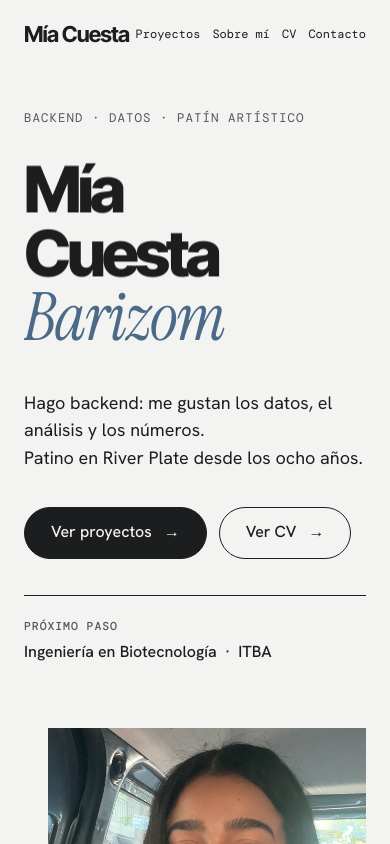
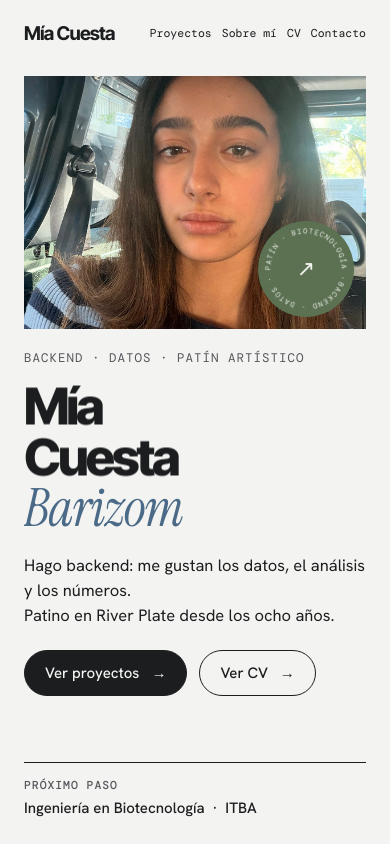
Before and after one commit to miacuesta/Portfolio-Mia-Cuesta, an Astro site: page / in a window 390 px wide. Shown: the top 844 px of the page. Built offline with nearby package versions, Linux system fonts and the light colour scheme; Astro itself is replaced by a stand-in of ours.

Commit message:
El inicio entra completo en la pantalla y se despide al scrollear

```diff
--- a/src/scripts/animations.js
+++ b/src/scripts/animations.js
@@ -107,6 +107,13 @@ import Lenis from "lenis";
     delay: 0.1,
   });
   gsap.from(".barizom", { rotate: 6, duration: 0.9, ease: "power3.out", delay: 0.26 });
+  // El resto del inicio aparece al cargar (ya está en pantalla, no espera al scroll)
+  gsap.to(".hero .reveal", { opacity: 1, y: 0, duration: 0.6, ease: "power2.out", stagger: 0.08, delay: 0.45 });
+
+  // Al scrollear, el inicio se despide suave mientras sube la cinta
+  const heroScroll = { trigger: ".hero", start: "top top", end: "bottom top", scrub: true };
+  gsap.to(".hero__text", { yPercent: -12, opacity: 0.25, ease: "none", scrollTrigger: heroScroll });
+  gsap.to(".hero__media img", { scale: 1.08, ease: "none", scrollTrigger: { ...heroScroll } });
 
   // ---------- 02. Cinta de palabras ----------
   const track = document.querySelector(".marquee__track");
@@ -168,7 +175,7 @@ import Lenis from "lenis";
   // ---------- 06. Carpetas: entran en cascada con .reveal; al pasar el mouse se abren (CSS) ----------
 
   // ---------- 07. Aparición al hacer scroll (cascada) ----------
-  ScrollTrigger.batch(".reveal", {
+  ScrollTrigger.batch(".reveal:not(.hero .reveal)", {
     start: "top 90%",
     once: true,
     onEnter: (els) =>
--- a/src/styles/global.css
+++ b/src/styles/global.css
@@ -153,19 +153,22 @@ button { font: inherit; color: inherit; background: none; border: 0; padding: 0;
 :focus-visible { outline: 2px solid var(--blue); outline-offset: 3px; }
 
 /* ---------- HERO ---------- */
-.hero { padding: 25px 0 90px; }
+/* Todo el inicio entra en una pantalla: la foto se ajusta al alto disponible */
+.hero { padding: 16px 0 36px; }
 .hero__grid {
   display: grid;
-  grid-template-columns: 1fr 600px;
+  grid-template-columns: 1fr auto;
   gap: 40px;
-  align-items: start;
+  height: calc(100svh - 88px - 52px);
+  min-height: 540px;
+  max-height: 860px;
 }
-.hero__text { padding-top: 47px; display: flex; flex-direction: column; }
+.hero__text { padding-top: 2.4svh; display: flex; flex-direction: column; min-height: 0; }
 .hero__name {
-  margin-top: 30px;
+  margin-top: 2.6svh;
   font-family: var(--f-display);
   font-weight: 800;
-  font-size: clamp(64px, 8.3vw, 120px);
+  font-size: clamp(56px, min(8.3vw, 12.2svh), 120px);
   line-height: .96;
   letter-spacing: -.06em;
 }
@@ -178,14 +181,14 @@ button { font: inherit; color: inherit; background: none; border: 0; padding: 0;
   transform-origin: left bottom;
 }
 .hero__lead {
-  margin-top: 36px;
-  font-size: 21px;
+  margin-top: 3.4svh;
+  font-size: clamp(17px, 2.4svh, 21px);
   line-height: 1.52;
   max-width: 440px;
 }
-.hero__ctas { margin-top: 64px; display: flex; gap: 12px; flex-wrap: wrap; }
+.hero__ctas { margin-top: 4.6svh; display: flex; gap: 12px; flex-wrap: wrap; }
 .hero__next {
-  margin-top: 64px;
+  margin-top: auto;
   margin-right: -80px;
   padding-top: 22px;
   border-top: 1px solid var(--line);
@@ -198,13 +201,18 @@ button { font: inherit; color: inherit; background: none; border: 0; padding: 0;
 .hero__next .eyebrow { font-size: 11.5px; }
 .dot-sep { margin: 0 4px; }
 
-.hero__media { position: relative; }
-.hero__media img { width: 100%; aspect-ratio: 600 / 780; object-fit: cover; }
+.hero__media {
+  position: relative;
+  height: 100%;
+  aspect-ratio: 600 / 760;
+  max-width: 600px;
+}
+.hero__media img { width: 100%; height: 100%; object-fit: cover; object-position: 50% 30%; }
 
 .seal {
   position: absolute;
   left: -84px;
-  bottom: -84px;
+  bottom: -32px;
   width: 168px;
   height: 168px;
   border-radius: 50%;
@@ -697,8 +705,6 @@ html.modal-open { overflow: hidden; }
 /* ---------- Responsive ---------- */
 @media (max-width: 1200px) {
   :root { --gutter: 48px; }
-  .hero__grid { grid-template-columns: 1fr 46%; }
-  .project { grid-template-columns: 1fr 55%; gap: 48px; }
   .about__grid { grid-template-columns: 1fr 46%; gap: 48px; }
   .next__grid { grid-template-columns: 1fr 42%; gap: 48px; }
   .folders { gap: 20px; }
@@ -710,12 +716,29 @@ html.modal-open { overflow: hidden; }
   .nav__inner { height: 68px; }
   .nav__logo { font-size: 22px; }
   .nav__links { gap: 18px; }
-  .hero__grid, .project, .about__grid, .next__grid { grid-template-columns: 1fr; }
-  .hero__text { padding-top: 16px; }
-  .hero__next { margin-right: 0; }
-  .hero__media { margin-top: 24px; margin-left: 40px; }
-  .seal { width: 128px; height: 128px; left: -40px; bottom: -40px; }
-  .seal__arrow { font-size: 26px; }
+
+  /* Inicio en celular: foto arriba recortada, texto abajo, todo en una pantalla */
+  .hero { padding: 8px 0 24px; }
+  .hero__grid {
+    grid-template-columns: 1fr;
+    grid-template-rows: 30svh 1fr;
+    gap: 20px;
+    height: calc(100svh - 68px - 32px);
+    min-height: 600px;
+    max-height: none;
+  }
+  .hero__media { grid-row: 1; height: 100%; width: 100%; max-width: none; aspect-ratio: auto; }
+  .hero__text { grid-row: 2; padding-top: 0; }
+  .hero__name { margin-top: 1.6svh; font-size: clamp(44px, min(13vw, 7.6svh), 72px); }
+  .hero__lead { margin-top: 2svh; font-size: 16.5px; }
+  .hero__ctas { margin-top: 2.6svh; }
+  .hero__next { margin-right: 0; padding-top: 14px; }
+  .seal { width: 96px; height: 96px; left: auto; right: 12px; bottom: 12px; }
+  .seal__ring text { font-size: 15px; }
+  .seal__arrow { font-size: 22px; }
+  .btn { height: 46px; padding: 0 20px; font-size: 15px; }
+
+  .about__grid, .next__grid { grid-template-columns: 1fr; }
   .marquee { height: 96px; }
   .mq-sans { font-size: 44px; }
   .mq-serif { font-size: 48px; }
@@ -746,12 +769,10 @@ html.modal-open { overflow: hidden; }
 
 @media (max-width: 560px) {
   .br-desk { display: none; }
-  .nav__links { gap: 12px; }
-  .nav__links a { font-size: 12px; }
-  .hero__lead { font-size: 18px; }
-  .hero__ctas, .hero__next { margin-top: 36px; }
-  .hero__next { flex-direction: column; gap: 4px; }
-  .hero__media { margin-left: 24px; }
+  .nav__logo { font-size: 19px; }
+  .nav__links { gap: 10px; }
+  .nav__links a { font-size: 11.5px; }
+  .hero__next { flex-direction: column; gap: 2px; font-size: 15px; }
   .contact__list > div { grid-template-columns: 84px auto; }
   .contact__list { font-size: 14px; }
   .project-modal { width: calc(100vw - 24px); max-height: calc(100svh - 24px); }
```
